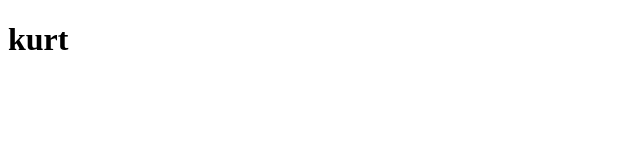
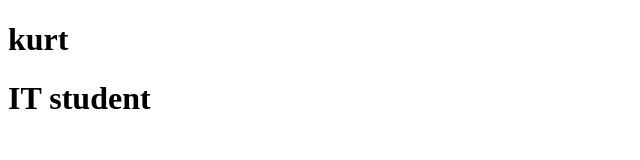
Before and after one commit to kurt-a11y/html, a plain HTML site: page index.html in a window 1280 px wide. Shown: the whole page, without its empty margins (0-640 px from the left). Drawn offline with Linux system fonts and the light colour scheme.

Commit message:
add another

```diff
--- a/index.html
+++ b/index.html
@@ -7,5 +7,6 @@
 </head>
 <body>
     <h1>kurt</h1>
+    <h1>IT student</h1>
 </body>
 </html>
```
